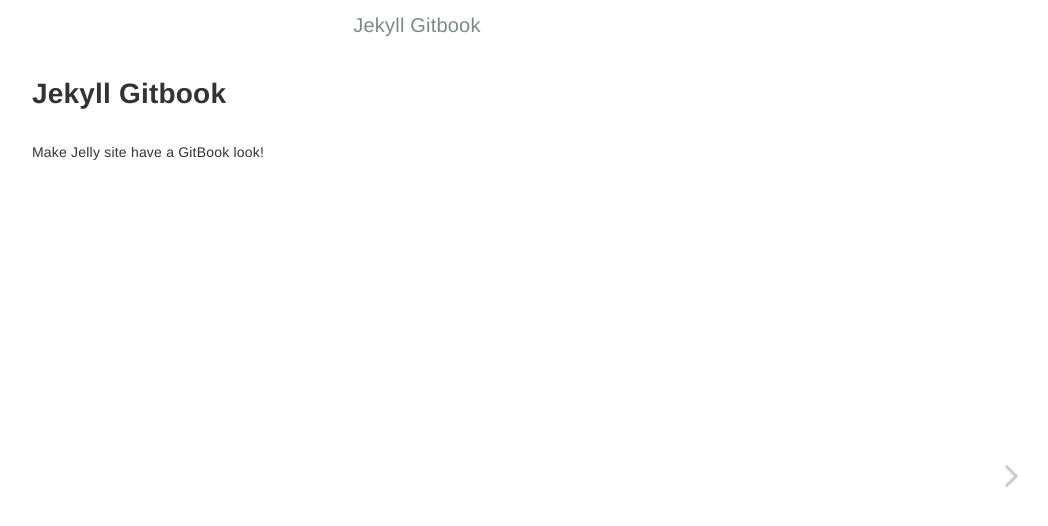
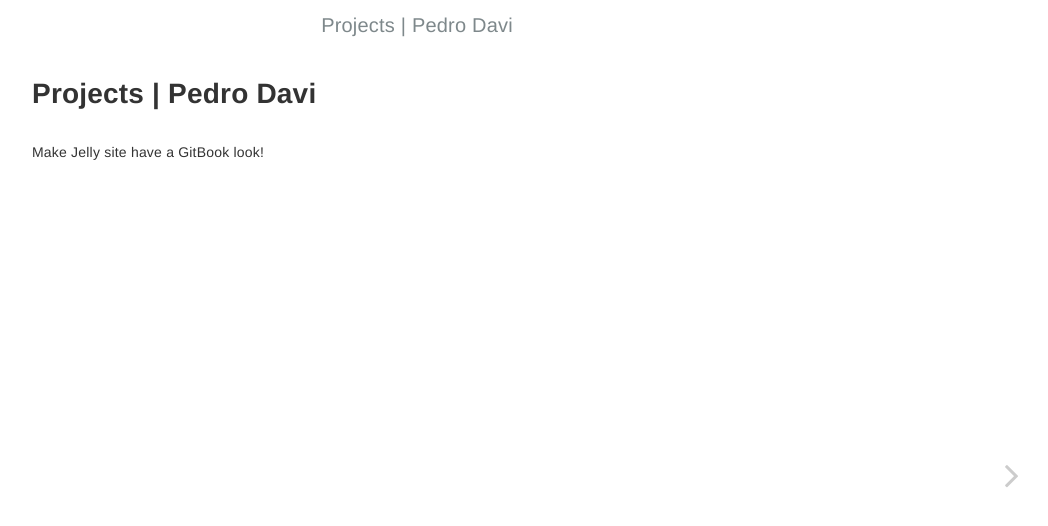
Before and after one commit to pdrodavi/dpo.pedrodavi.com.br, a Jekyll site: the page built from index.md, in a window 1280 px wide. Shown: the top 526 px of the page, without its empty margins (223-1271 px from the left). Built offline with Jekyll 4.4.1, drawn with Linux system fonts in a browser that asks for light colours.

Commit message:
update title

```diff
--- a/_config.yml
+++ b/_config.yml
@@ -1,15 +1,15 @@
 # Configurations
-title:            Jekyll Gitbook
-longtitle:        Jekyll Gitbook
-author:           HE Tao
-email:            sighingnow@gmail.com
+title:            Projects | Pedro Davi
+longtitle:        Projects | Pedro Davi
+author:           Pedro Davi
+email:            developer@pedrodavi.com.br
 description: >
   Build Jekyll site with the GitBook style.
 
 version:          1.0
 gitbook_version:  3.2.3
 
-url:              'https://sighingnow.github.io'
+url:              'https://pro.pedrodavi.com.br/'
 baseurl:          '/'
 rss:              RSS
 
```
